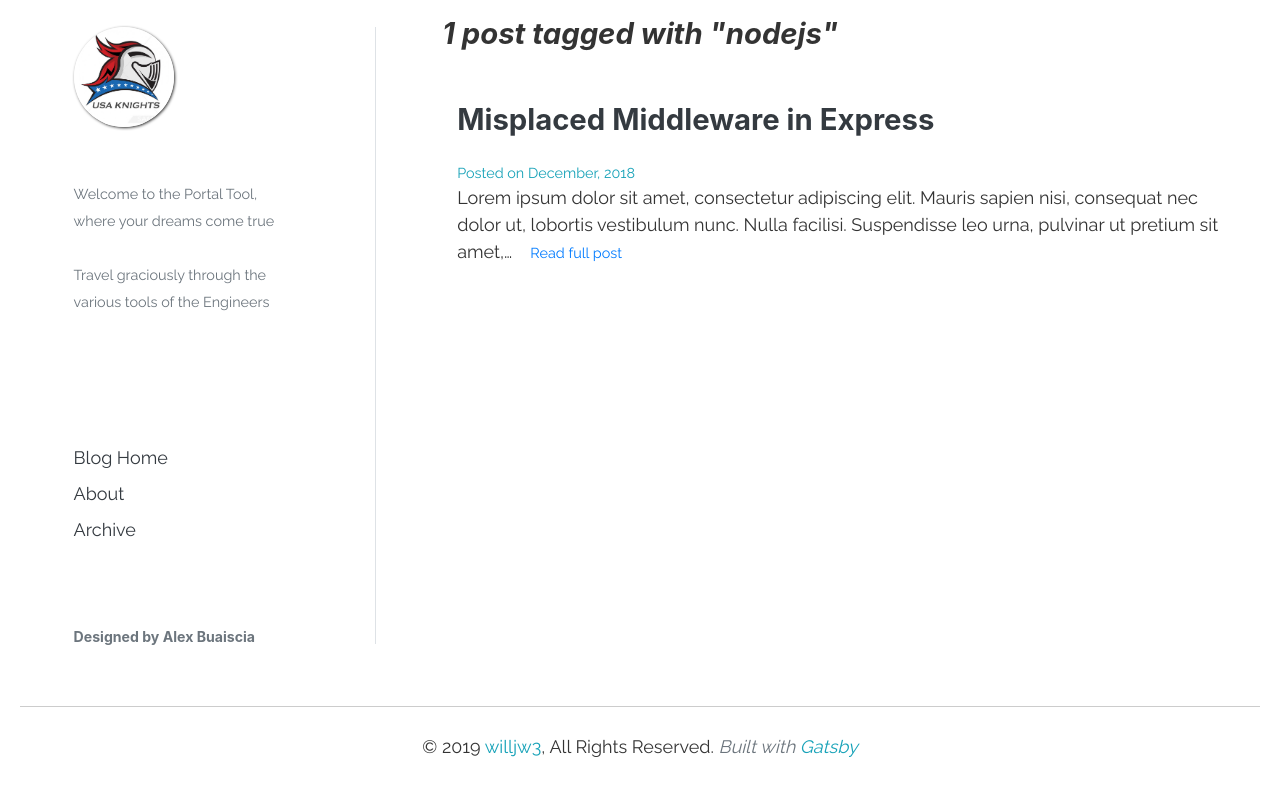
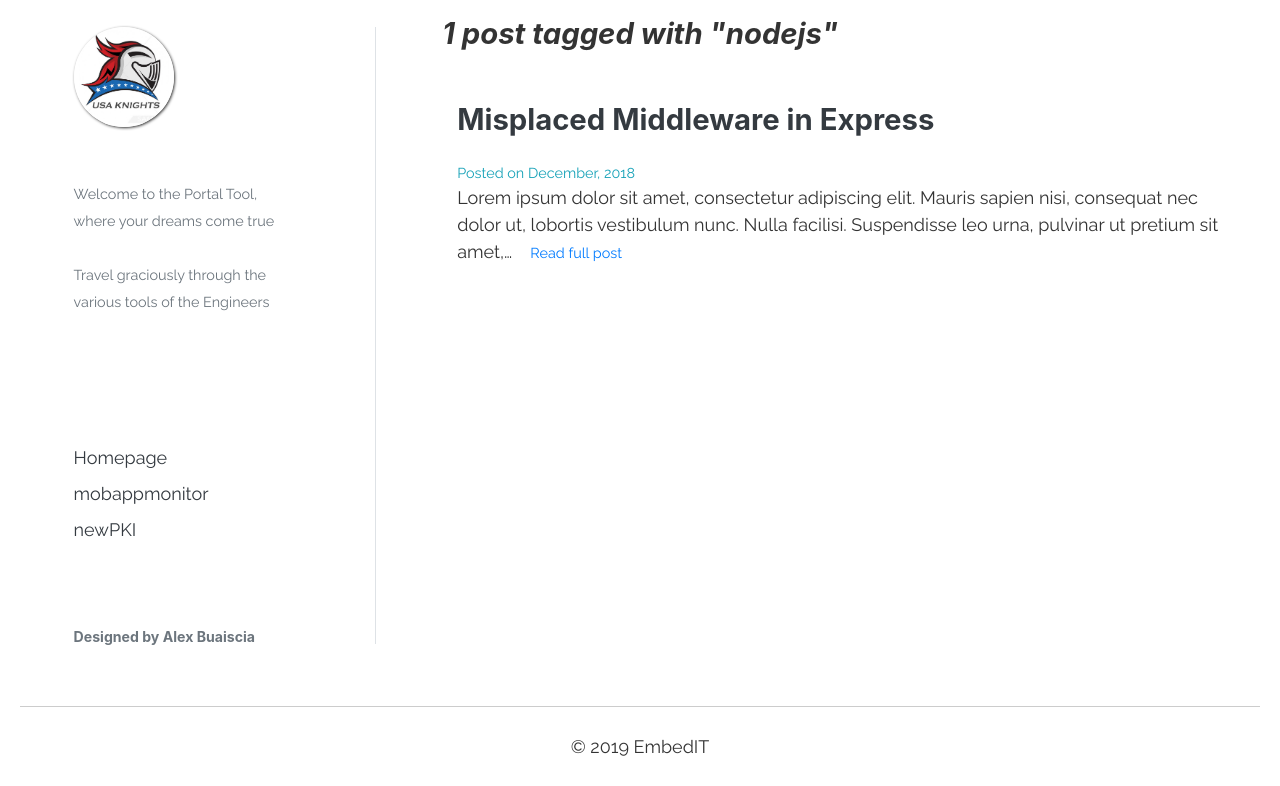
Before and after one commit to buaiscia/PortalTool, a Gatsby site: page /tags/nodejs/ in a window 1280 px wide. Shown: the part 71-857 px from the top of the page. Built offline with nearby package versions, Linux system fonts and the light colour scheme; Gatsby itself is replaced by a stand-in of ours; some packages are replaced by stand-ins of ours.

Commit message:
add ext links with graphql

```diff
--- a/config.js
+++ b/config.js
@@ -8,6 +8,7 @@ module.exports = {
   author: {
     name: "Alex Buaiscia",
    },
-  siteDescription: "Travel graciously through the various tools of the Engineers"
+  siteDescription: "Travel graciously through the various tools of the Engineers",
+  try1: "this is try1"
 
 }
--- a/gatsby-config.js
+++ b/gatsby-config.js
@@ -9,7 +9,10 @@ module.exports = {
     tagline: siteConfig.tagline,
     description: siteConfig.siteDescription,
     author: siteConfig.author.name,
-
+    links: {
+      mobappmonitor: "https://pxy01-automation.us.prod/mobileapp-monitoring/",
+      newPKI: "https://pxy01-automation.us.prod/newPKI/"
+    }
   },
   plugins: [
     `gatsby-plugin-react-helmet`,
--- a/src/components/header/header.js
+++ b/src/components/header/header.js
@@ -6,7 +6,9 @@ import PropTypes from "prop-types"
 import MobileBio from "./MobileBio"
 import "./header.css"
 
-const Header = ({ siteTitle, author, siteDescription }) => {
+
+
+const Header = ({ siteTitle, siteDescription }) => {
 
   return (
     <header
--- a/src/components/layout.js
+++ b/src/components/layout.js
@@ -23,7 +23,10 @@ const Layout = ({ children }) => {
             title
             tagline
             author
-
+            links {
+              mobappmonitor
+              newPKI
+          }
           }
         }
       }
@@ -34,7 +37,9 @@ const Layout = ({ children }) => {
             siteTitle={data.site.siteMetadata.title}
             tagline={data.site.siteMetadata.tagline}
             author={data.site.siteMetadata.author}
-            contacts={data.site.siteMetadata.contacts} />
+
+
+            />
           <div
             style={{
               margin: `0 auto`,
@@ -45,11 +50,11 @@ const Layout = ({ children }) => {
             <main className="p-4">{children}</main>
             <footer className="text-center">
               <hr/>
-              <p className="d-inline">© {new Date().getFullYear()} <a className="text-info" href="https://willjw3.github.io/">willjw3</a>, All Rights Reserved.</p>
-              <p className="mt-5 text-muted d-inline"><i> Built with
+              <p className="d-inline">© {new Date().getFullYear()} EmbedIT</p>
+              {/* <p className="mt-5 text-muted d-inline"><i> Built with
                             {` `}
                 <a className="text-info" href="https://www.gatsbyjs.org">Gatsby</a></i>
-              </p>
+              </p> */}
             </footer>
           </div>
         </>
--- a/src/components/sidebar/Sidebar.js
+++ b/src/components/sidebar/Sidebar.js
@@ -14,6 +14,11 @@ const Sidebar = () => {
                             tagline
                             author
                             description
+                            links {
+                                mobappmonitor
+                                newPKI
+                            }
+
                         }
                     }
                     allMarkdownRemark(
@@ -36,9 +41,11 @@ const Sidebar = () => {
                     <div className="sidebar-main border-right">
                         <Bio description={data.site.siteMetadata.description} tagline={data.site.siteMetadata.tagline} />
                         <div className="page-links">
-                            <Link to="/"><span className="text-dark d-block py-1">Blog Home</span></Link>
-                            <Link to="/about"><span className="text-dark d-block py-1">About</span></Link>
-                            <Link to="/archive"><span className="text-dark d-block py-1">Archive</span></Link>
+                            <Link to="/"><span className="text-dark d-block py-1">Homepage</span></Link>
+
+
+                            <a href={data.site.siteMetadata.links.mobappmonitor} target="__blank"><span className="text-dark d-block py-1">mobappmonitor</span></a>
+                            <a href={data.site.siteMetadata.links.newPKI} target="__blank"><span className="text-dark d-block py-1">newPKI</span></a>
                         </div>
                         <div className="tech-tags mt-4">
                         <br/>
--- a/src/templates/tag.js
+++ b/src/templates/tag.js
@@ -99,6 +99,7 @@ export const pageQuery = graphql`
             title
             author
 
+
         }
     }
     allMarkdownRemark(
```
